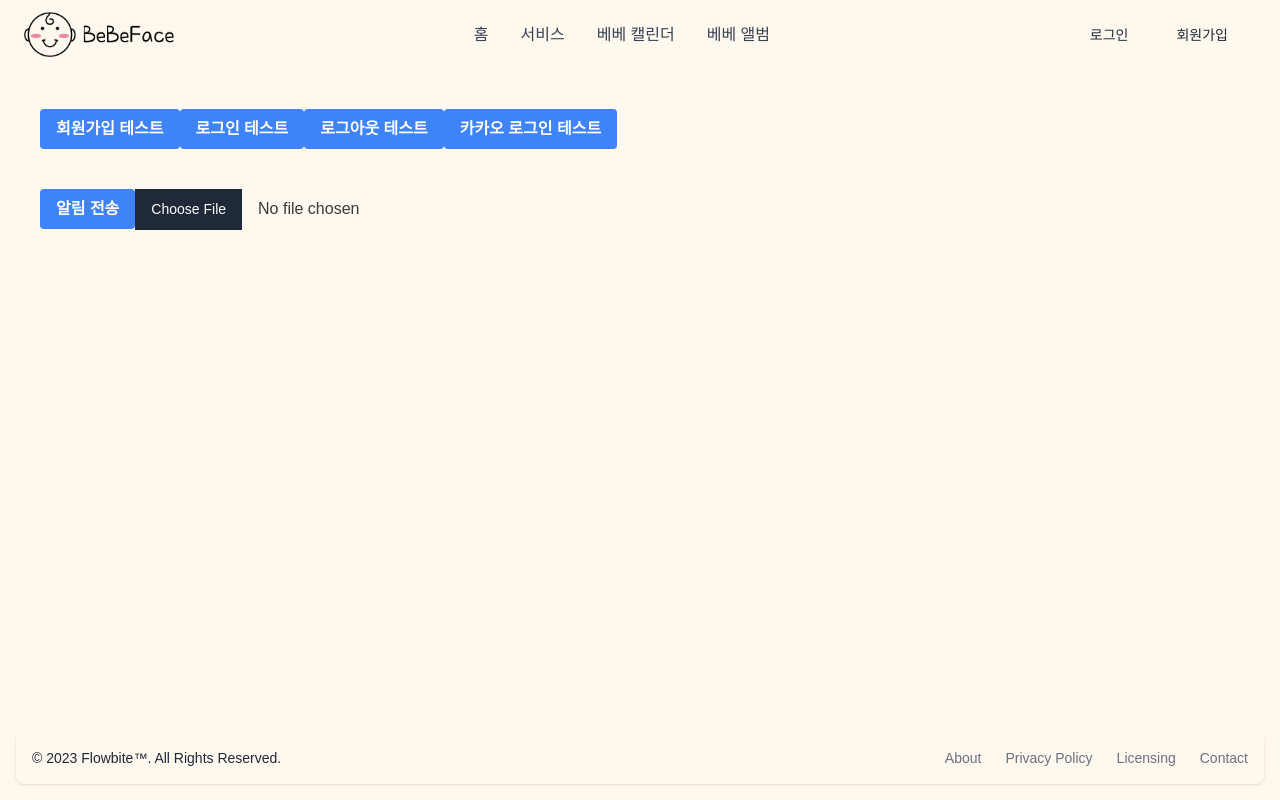
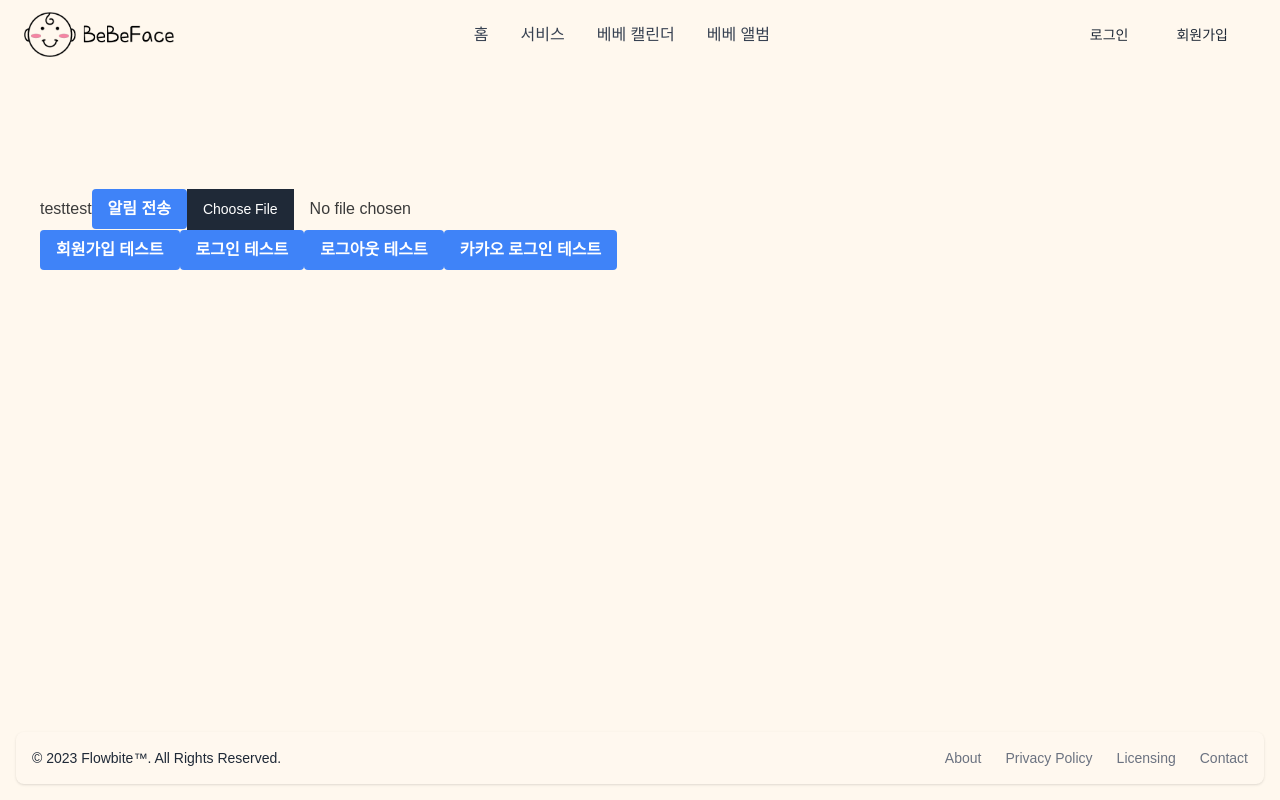
Before and after one commit to jiyoon-lee/BeBeFace-web, a Next.js app: page / in a window 1280 px wide. Built offline with nearby package versions, Linux system fonts and the light colour scheme; no server answers; a web font is replaced by a local one.

Commit message:
first commit

```diff
--- a/src/app/page.jsx
+++ b/src/app/page.jsx
@@ -5,6 +5,7 @@ import TestTestTest from "@/components/TestTestTest";
 export default function HomePage() {
   return (
     <>
+    testtest
       <TestApi />
       <PushNoti />
       <TestTestTest />
```
